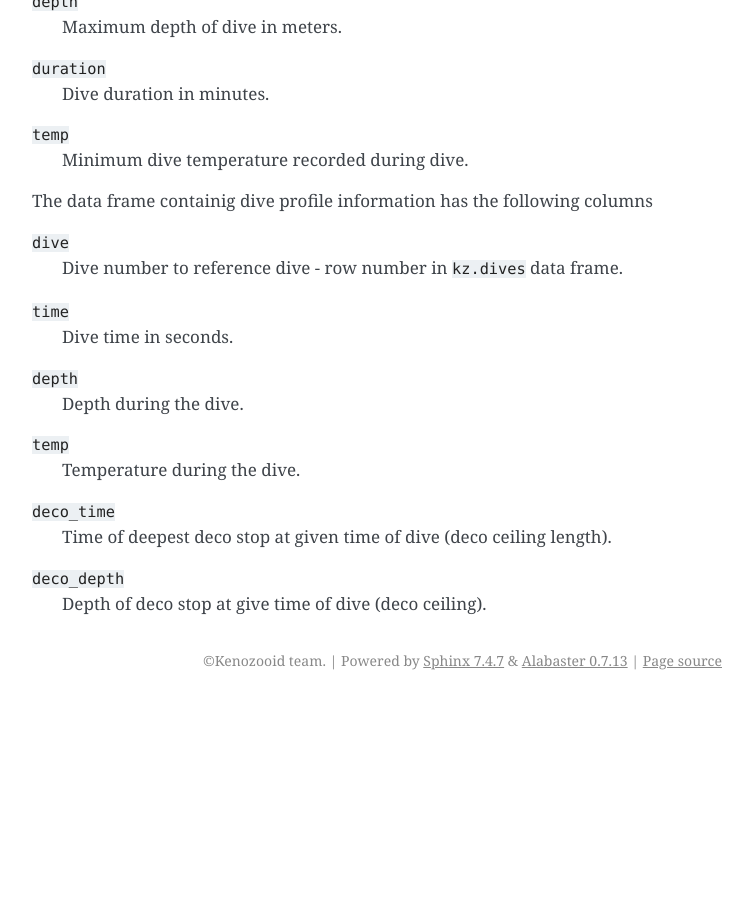
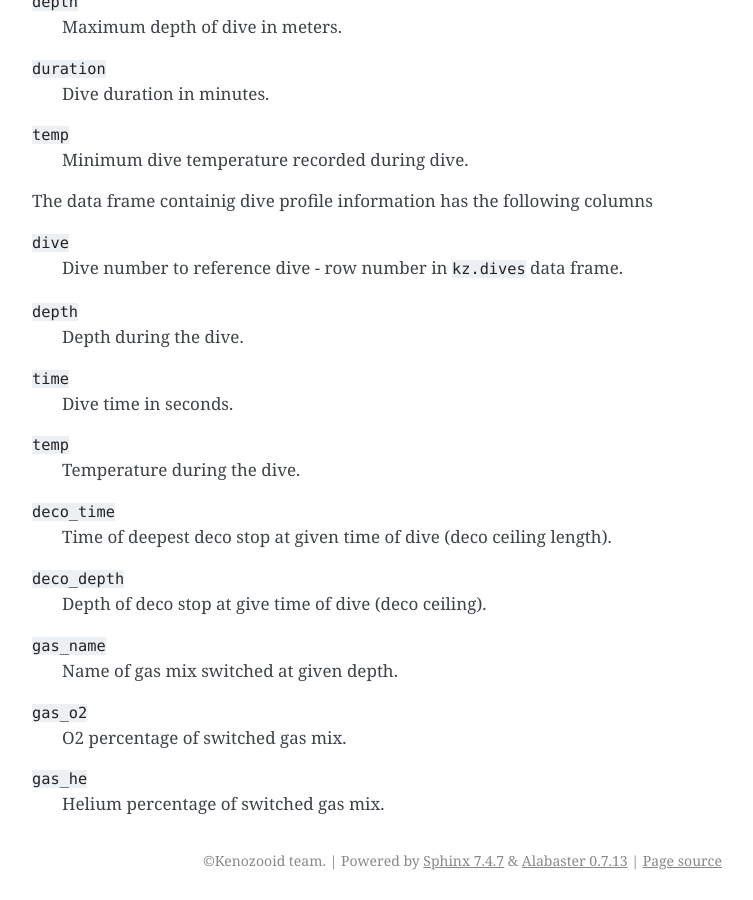
Before and after one commit to gitGNU/gnu_kenozooid, a Sphinx documentation site: the page built from doc/user/analysis.rst, in a window 1280 px wide and 900 px high, scrolled down 2693 px. Shown: the whole window, without its empty margins (388-1141 px from the left). Built offline with Sphinx 7.4.7, drawn with Linux system fonts in a browser that asks for light colours; before the commit the page ends 3393 px from its top, so only the background shows below that.

Commit message:
- user manual updated to list gas information present in data injected   by kenozooid into R

```diff
--- a/doc/user/analysis.rst
+++ b/doc/user/analysis.rst
@@ -125,15 +125,21 @@ The data frame containig dive profile information has the following columns
 
 ``dive``
     Dive number to reference dive - row number in ``kz.dives`` data frame.
+``depth``
+    Depth during the dive.
 ``time``
     Dive time in seconds.
-``depth``
-    Depth during the dive.
 ``temp``
     Temperature during the dive.
 ``deco_time``
     Time of deepest deco stop at given time of dive (deco ceiling length).
 ``deco_depth``
     Depth of deco stop at give time of dive (deco ceiling).
+``gas_name``
+    Name of gas mix switched at given depth.
+``gas_o2``
+    O2 percentage of switched gas mix.
+``gas_he``
+    Helium percentage of switched gas mix.
 
 .. vim: sw=4:et:ai
```
